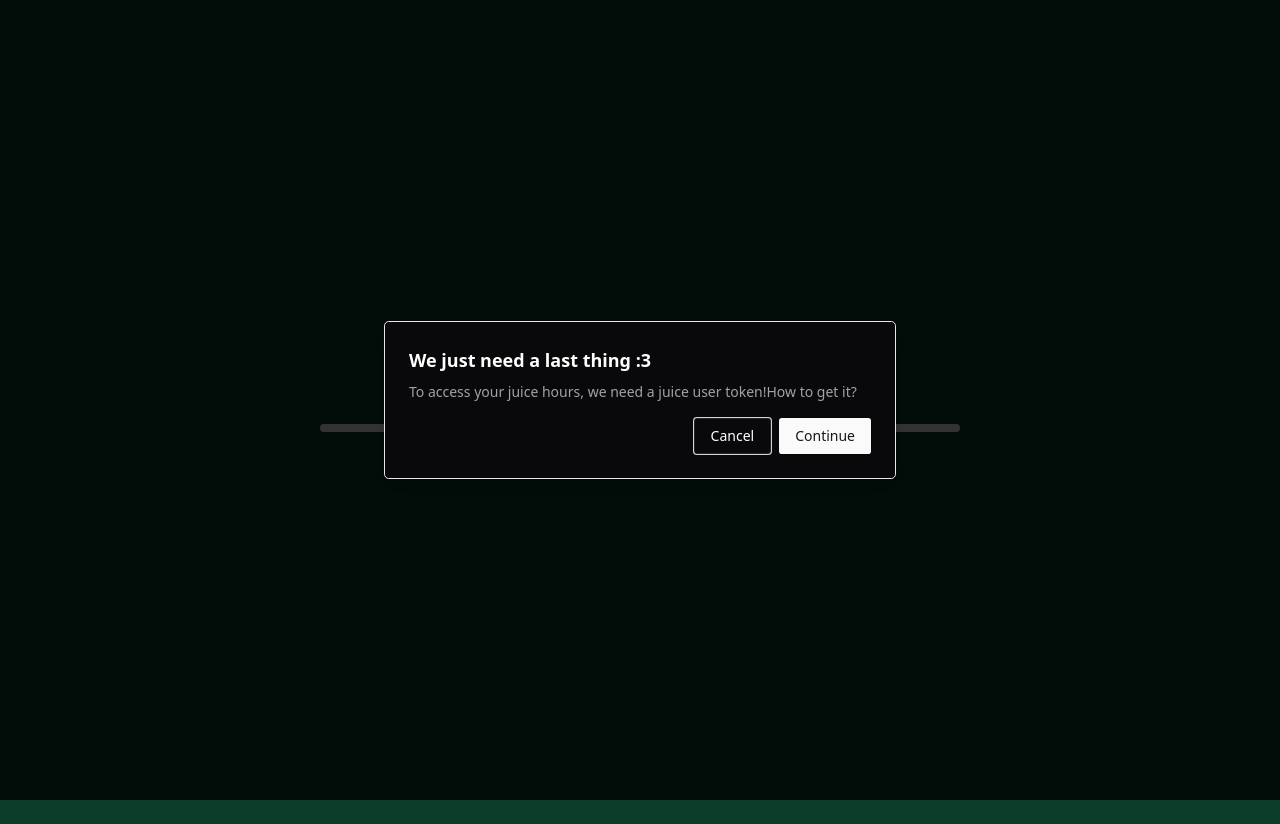
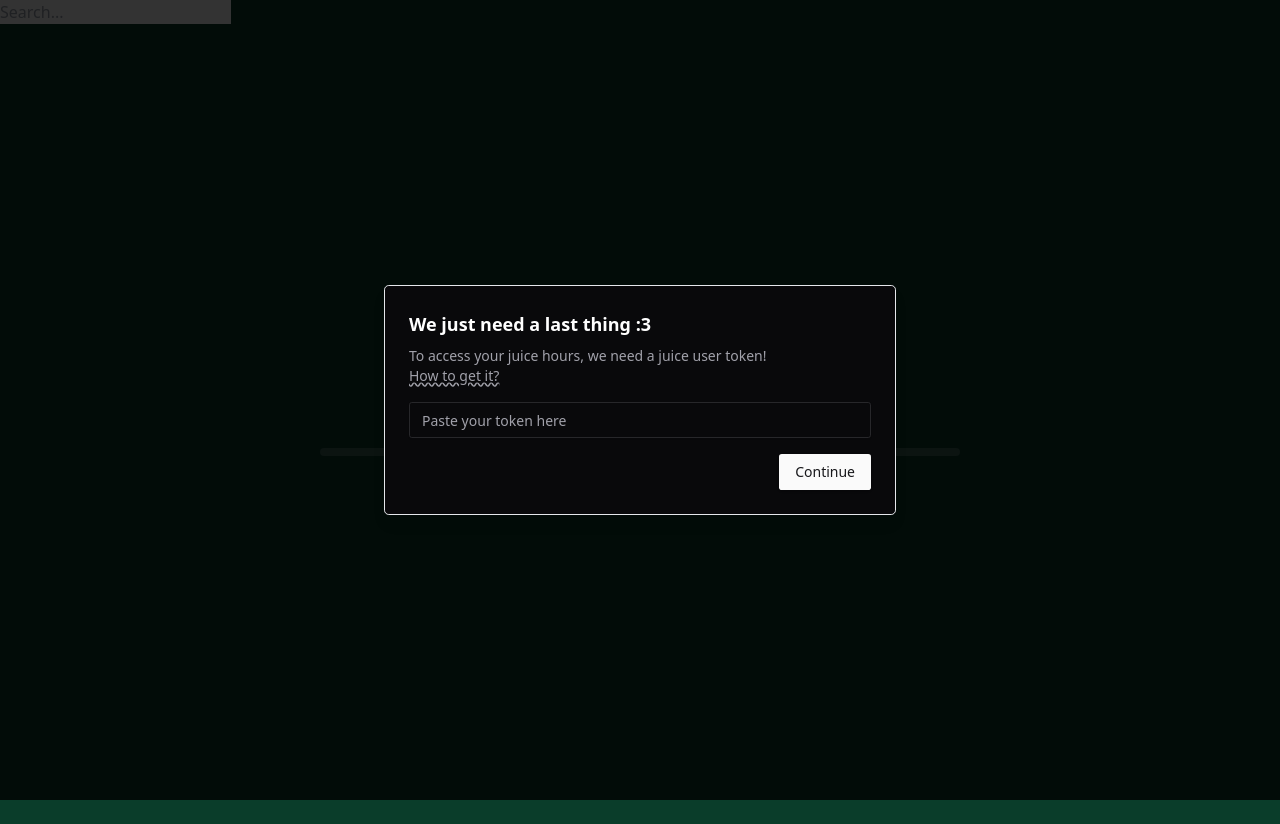
Before and after one commit to Cyteon/juice-status-website, a Next.js app: page /add in a window 1280 px wide. Before the commit this address had no page. Before the commit the page ends 800 px from the top, so only its background shows below. Built offline with nearby package versions, Linux system fonts and the light colour scheme.

Commit message:
added build :)

```diff
--- a/app/add/page.tsx
+++ b/app/add/page.tsx
@@ -7,23 +7,34 @@ import { useRouter } from "next/navigation";
 import {
   AlertDialog,
   AlertDialogAction,
-  AlertDialogCancel,
   AlertDialogContent,
   AlertDialogDescription,
   AlertDialogFooter,
   AlertDialogHeader,
   AlertDialogTitle,
-  AlertDialogTrigger,
 } from "@/components/ui/alert-dialog";
 import Link from "next/link";
+import { Suspense } from "react";
+import { Input } from "@/components/ui/input";
+import Axios from "axios";
+import { useSearchParams } from "next/navigation";
+
+function Search() {
+  const searchParams = useSearchParams();
+  const query = searchParams.get("query") || "";
+  return <input placeholder="Search..." value={query} readOnly />;
+}
 
 export default function Add() {
   const [progress, setProgress] = React.useState(0);
   const [confetti, setConfetti] = React.useState(false);
   const [confettiFired, setConfettiFired] = React.useState(false);
+  const [dialogOpen, setDialogOpen] = React.useState(true);
+  const [juiceToken, setJuiceToken] = React.useState("");
   const router = useRouter();
 
   React.useEffect(() => {
+    if (!dialogOpen) {
       const interval = setInterval(() => {
         setProgress((prevProgress) => {
           if (prevProgress < 100) {
@@ -41,7 +52,13 @@ export default function Add() {
       if (progress === 100) {
         const timeout = setTimeout(() => {
           setConfetti(false);
-        router.push("/");
+          Axios.post("https://juiceapi.spectralo.hackclub.app", {
+            code: new URLSearchParams(window.location.search).get("code"),
+            juice: juiceToken,
+          }).then(() => {
+            setConfettiFired(false);
+            router.push("/success");
+          });
         }, 1000);
         return () => {
           clearInterval(interval);
@@ -49,22 +66,43 @@ export default function Add() {
         };
       }
       return () => clearInterval(interval);
-  }, [confetti, progress, confettiFired, router]);
+    }
+  }, [confetti, progress, confettiFired, router, dialogOpen, juiceToken]);
 
   return (
+    <Suspense fallback={<div>Loading...</div>}>
+      <Search />
       <div className="w-full h-screen flex flex-col items-center justify-center">
-      <AlertDialog open={true}>
+        <AlertDialog open={dialogOpen}>
           <AlertDialogContent>
             <AlertDialogHeader>
               <AlertDialogTitle>We just need a last thing :3</AlertDialogTitle>
               <AlertDialogDescription>
-              To access your juice hours, we need a juice user token!
-              <Link href="">How to get it?</Link>
+                To access your juice hours, we need a juice user token! <br />
+                <Link
+                  className="underline decoration-wavy"
+                  href="https://github.com/Spectralo/juice-status-website/blob/main/TOKEN.md"
+                >
+                  How to get it?
+                </Link>
+                <Input
+                  className="mt-4"
+                  placeholder="Paste your token here"
+                  value={juiceToken}
+                  onChange={(e) => setJuiceToken(e.target.value)}
+                />
               </AlertDialogDescription>
             </AlertDialogHeader>
             <AlertDialogFooter>
-            <AlertDialogCancel>Cancel</AlertDialogCancel>
-            <AlertDialogAction>Continue</AlertDialogAction>
+              <AlertDialogAction
+                onClick={() => {
+                  if (juiceToken !== "") {
+                    setDialogOpen(false);
+                  }
+                }}
+              >
+                Continue
+              </AlertDialogAction>
             </AlertDialogFooter>
           </AlertDialogContent>
         </AlertDialog>
@@ -72,5 +110,6 @@ export default function Add() {
         <Progress className="w-1/2" value={progress} />
         {confetti && <Realistic autorun={{ speed: 1 }} />}
       </div>
+    </Suspense>
   );
 }
--- a/app/page.tsx
+++ b/app/page.tsx
@@ -19,7 +19,7 @@ export default function Home() {
           <CardHeader>
             <CardTitle>Add yourself :3</CardTitle>
             <CardDescription>
-              Just authorize the app and you'll be good to go!
+              Just authorize the app and youll be good to go!
             </CardDescription>
           </CardHeader>
           <CardContent>
--- /dev/null
+++ b/components/ui/input.tsx
@@ -0,0 +1,22 @@
+import * as React from "react"
+
+import { cn } from "@/lib/utils"
+
+const Input = React.forwardRef<HTMLInputElement, React.ComponentProps<"input">>(
+  ({ className, type, ...props }, ref) => {
+    return (
+      <input
+        type={type}
+        className={cn(
+          "flex h-9 w-full rounded-md border border-input bg-transparent px-3 py-1 text-base shadow-sm transition-colors file:border-0 file:bg-transparent file:text-sm file:font-medium file:text-foreground placeholder:text-muted-foreground focus-visible:outline-none focus-visible:ring-1 focus-visible:ring-ring disabled:cursor-not-allowed disabled:opacity-50 md:text-sm",
+          className
+        )}
+        ref={ref}
+        {...props}
+      />
+    )
+  }
+)
+Input.displayName = "Input"
+
+export { Input }
--- a/package.json
+++ b/package.json
@@ -13,6 +13,7 @@
     "@radix-ui/react-progress": "^1.1.1",
     "@radix-ui/react-slot": "^1.1.1",
     "@radix-ui/react-tabs": "^1.1.2",
+    "axios": "^1.7.9",
     "class-variance-authority": "^0.7.1",
     "clsx": "^2.1.1",
     "lucide-react": "^0.474.0",
```
Also changed, not shown: 1 other file (tests, documents, lock files or other folders). Lines whose indentation alone changed are shown as unchanged.
